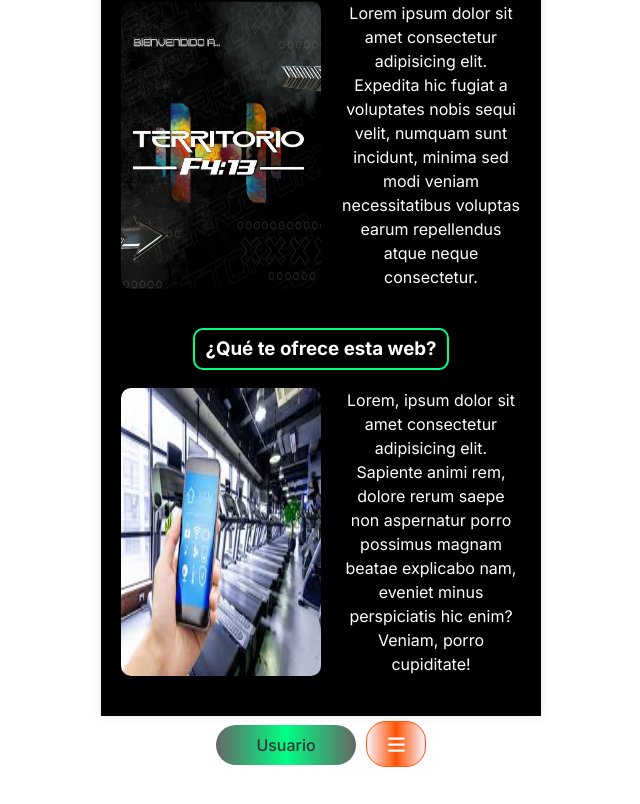
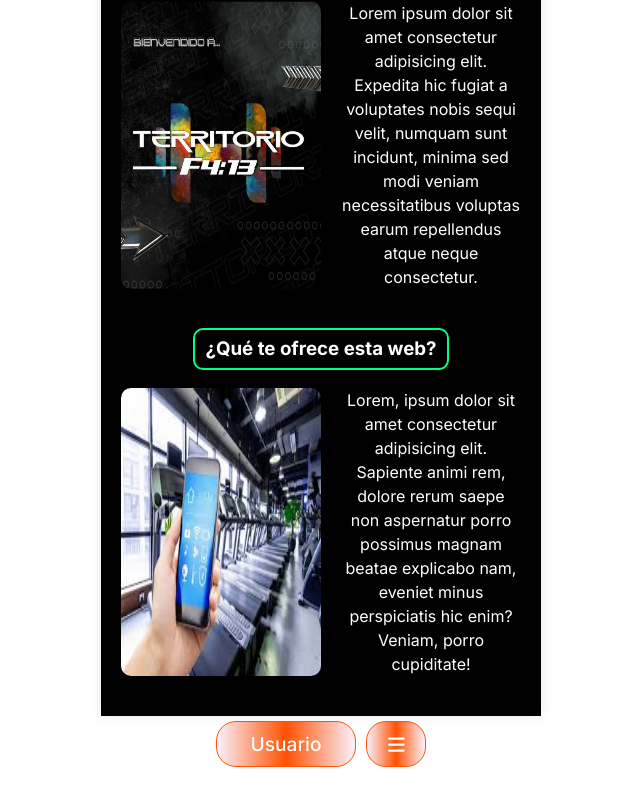
Before and after one commit to Ferchox/componentes, a React (Vite) app: page / in a window 1280 px wide. Shown: the part 3929-4733 px from the top of the page, without its empty margins (319-959 px from the left). Built offline with nearby package versions, Linux system fonts and the light colour scheme.

Commit message:
dropdown color arreglado

```diff
--- a/package.json
+++ b/package.json
@@ -20,11 +20,8 @@
     "date-fns": "^2.30.0",
     "react": "^18.2.0",
     "react-dom": "^18.2.0",
-<<<<<<< HEAD
-    "react-fontawesome": "^1.7.1"
-=======
+    "react-fontawesome": "^1.7.1",
     "react-time-picker": "^7.0.0"
->>>>>>> f1e4010 (Componente 10)
   },
   "devDependencies": {
     "@types/react": "^18.2.66",
--- a/src/components/DropdownPerfil/DropdownPerfil.css
+++ b/src/components/DropdownPerfil/DropdownPerfil.css
@@ -1,15 +1,31 @@
+:root {
+  --naranja-oscuro: #ff4500;
+  --naranja-claro: #ff5100;
+  --morado-oscuro: #9214ec0e;
+}
+
 .dropdown {
   position: relative;
   display: inline-block;
 }
 
 .dropdown-toggle {
-    background-color: transparent;
+  background: linear-gradient(to right,
+          var(--morado-oscuro) 0%,
+          var(--naranja-claro) 50%,
+          var(--morado-oscuro) 100%);
+  color: white;
+  padding: 10px 20px;
   border: none;
-    color: #333;
-    padding: 10px 15px;
+  border-radius: 20px;
   cursor: pointer;
-    font-size: 16px;
+  font-size: 1.2em;
+  transition: border-color 0.3s;
+  border: 1px solid var(--naranja-claro);
+}
+
+.dropdown-toggle:hover {
+  border: 1px solid var(--naranja-claro);
 }
 
 .dropdown-menu {
@@ -20,20 +36,24 @@
   list-style: none;
   padding: 0;
   margin: 0;
-    background-color: #FFA500;
+  background: linear-gradient(to right,
+          var(--morado-oscuro) 0%,
+          var(--naranja-claro) 50%,
+          var(--morado-oscuro) 100%);
   border-radius: 5px;
   box-shadow: 0 2px 5px rgba(0, 0, 0, 0.2);
 }
 
 .dropdown-menu li {
   padding: 10px 15px;
-    color: #333;
+  color: white;
   cursor: pointer;
   font-size: 16px;
+  transition: background-color 0.3s;
 }
 
 .dropdown-menu li:hover {
-    background-color: #FFD700;
+  background-color: rgba(0, 0, 0, 0.2);
 }
 
 .dropdown-menu li:first-child {
```
Also changed, not shown: 1 other file (tests, documents, lock files or other folders). Lines whose indentation alone changed are shown as unchanged.
